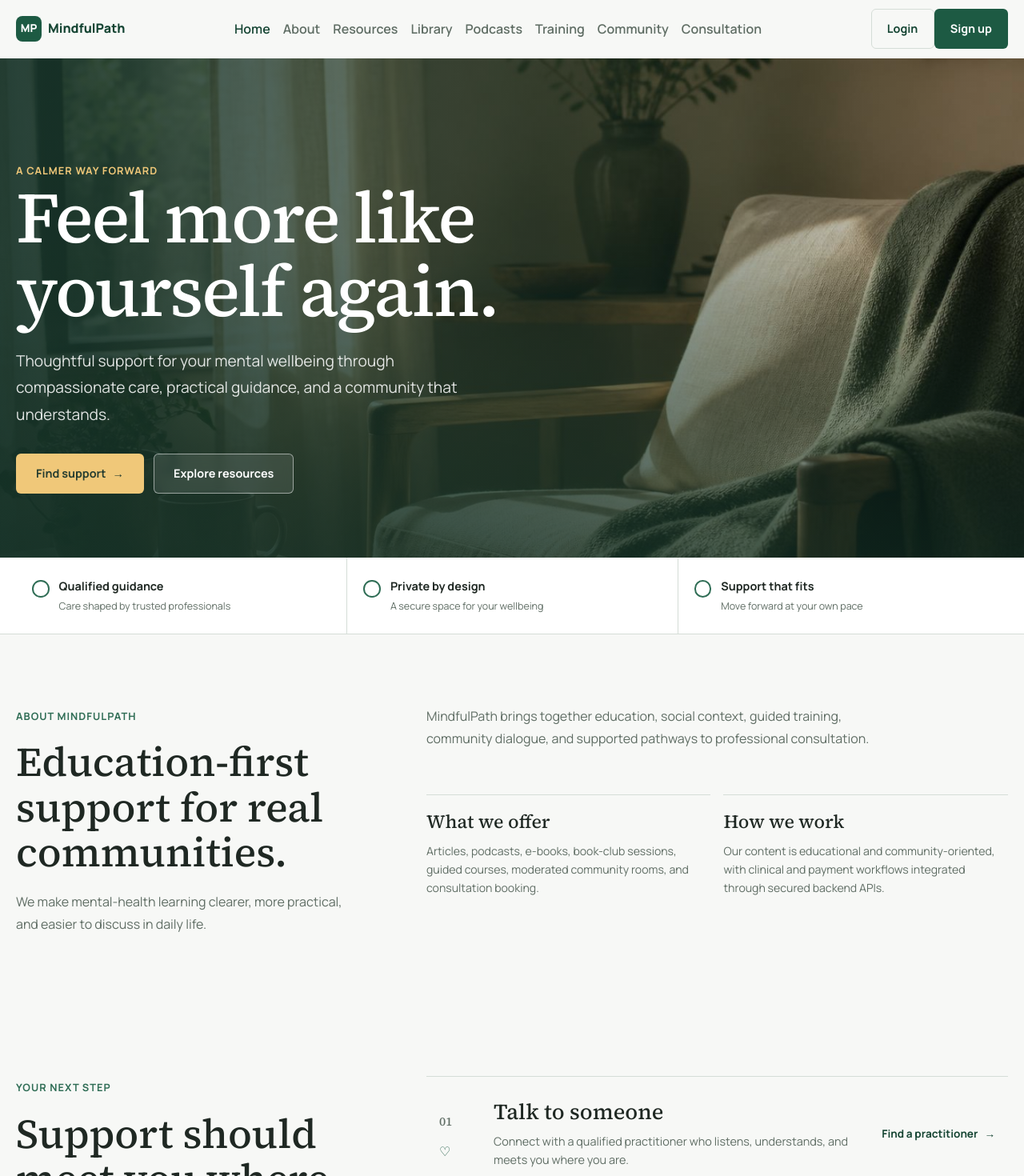
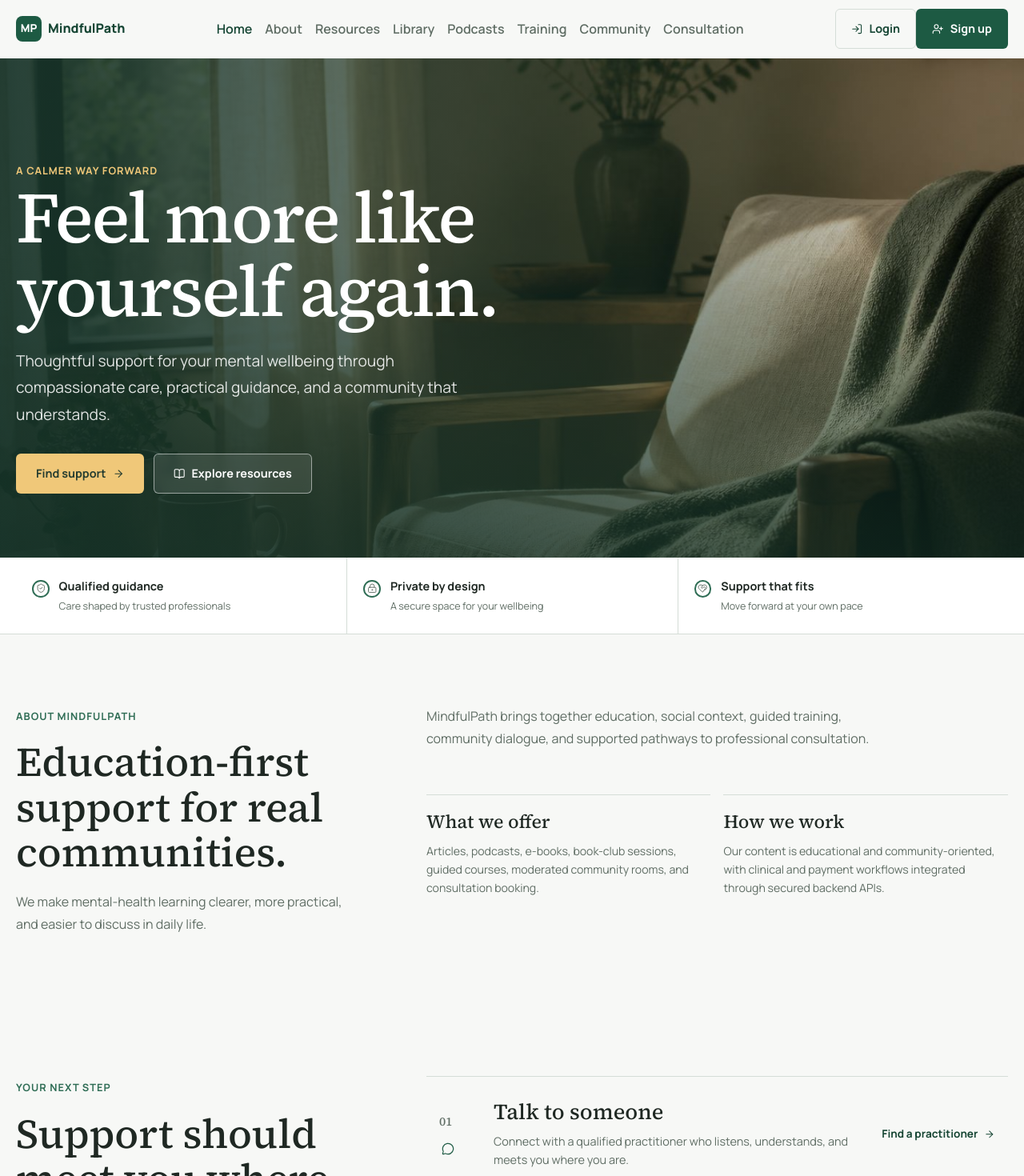
Before and after one commit to briankush/Mental-Health, a React (Vite) app in the folder client/frontendnew/: page / in a window 1280 px wide. Shown: the top 1470 px of the page at 80% size. Built offline with nearby package versions, Linux system fonts and the light colour scheme.

Commit message:
feat: integrate lucide icons for improved UI elements and navigation

```diff
--- a/client/frontendnew/css/admin-books.css
+++ b/client/frontendnew/css/admin-books.css
@@ -2089,7 +2089,9 @@ tbody tr:last-child td {
     }
 
     .mobile-menu {
-        display: block;
+        display: inline-flex;
+        align-items: center;
+        justify-content: center;
     }
 
     .topbar {
@@ -2111,7 +2113,11 @@ tbody tr:last-child td {
     }
 
     .view-site {
-        display: none;
+        display: inline-flex;
+        align-items: center;
+        gap: 6px;
+        padding: 7px 8px;
+        font-size: 0;
     }
 
     .page-header {
--- a/client/frontendnew/css/global.css
+++ b/client/frontendnew/css/global.css
@@ -82,6 +82,18 @@ p {
   font-size: var(--fs-meta);
   cursor: pointer;
   transition: background var(--transition-fast), border-color var(--transition-fast), transform var(--transition-fast);
+}
+
+.btn svg,
+.nav-toggle svg,
+.home-trust__icon svg,
+.home-path__icon svg,
+.home-path__link svg,
+.home-care__check svg {
+  width: 1em;
+  height: 1em;
+  flex: 0 0 auto;
+  stroke-width: 1.8;
 }
 
 .btn:hover,
--- a/client/frontendnew/css/home.css
+++ b/client/frontendnew/css/home.css
@@ -122,6 +122,9 @@
   border: 2px solid var(--color-primary-soft);
   border-radius: 50%;
   margin-top: 0.15rem;
+  display: grid;
+  place-items: center;
+  padding: 0.15rem;
 }
 
 .home-trust strong {
@@ -226,6 +229,8 @@
   height: 1.35rem;
   margin-top: 0.65rem;
   color: var(--color-primary);
+  display: grid;
+  place-items: center;
 }
 
 .home-path h3 {
--- a/client/frontendnew/js/app.js
+++ b/client/frontendnew/js/app.js
@@ -8,6 +8,7 @@ import { initPayments } from "./payments.js";
 import { initConsultationBooking } from "./consultation.js";
 import { initDynamicCollections } from "./page-loaders.js";
 import { showToast } from "./components/toast.js";
+import { initSiteIcons } from "./site-icons.js";
 
 function initStaticCards() {
   const now = document.getElementById("year-now");
@@ -22,6 +23,7 @@ document.addEventListener("DOMContentLoaded", () => {
 
   initNavbar({ basePath, currentPage: page });
   initFooter({ basePath });
+  initSiteIcons();
 
   initAuthForms();
   initProfileTabs();
--- /dev/null
+++ b/client/frontendnew/js/site-icons.js
@@ -0,0 +1,23 @@
+import { createIcons, icons } from "lucide";
+
+function addIcon(element, name) {
+  if (element && !element.querySelector("[data-lucide]")) {
+    element.insertAdjacentHTML("afterbegin", `<i data-lucide="${name}"></i>`);
+  }
+}
+
+export function initSiteIcons() {
+  addIcon(document.querySelector(".nav-toggle"), "menu");
+
+  document.querySelectorAll("[data-logout]").forEach((element) => addIcon(element, "log-out"));
+  document.querySelectorAll(".home-trust__icon").forEach((element, index) => {
+    addIcon(element, ["shield-check", "lock-keyhole", "heart-handshake"][index] || "heart-handshake");
+  });
+  document.querySelectorAll(".home-path__icon").forEach((element, index) => {
+    element.textContent = "";
+    addIcon(element, ["message-circle", "book-open", "users-round"][index] || "users-round");
+  });
+  document.querySelectorAll(".home-care__check").forEach((element) => addIcon(element, "check"));
+
+  createIcons({ icons, attrs: { "aria-hidden": "true" } });
+}
--- a/client/frontendnew/package.json
+++ b/client/frontendnew/package.json
@@ -11,6 +11,7 @@
   "dependencies": {
     "@vercel/analytics": "^2.0.1",
     "@vitejs/plugin-react": "latest",
+    "lucide": "^1.49.0",
     "lucide-react": "latest",
     "react": "latest",
     "react-dom": "latest",
--- a/client/frontendnew/src/components/SiteLayout.jsx
+++ b/client/frontendnew/src/components/SiteLayout.jsx
@@ -1,5 +1,6 @@
 import { useEffect, useState } from "react";
 import { Link, Outlet, useLocation, useNavigate } from "react-router-dom";
+import { LogIn, LogOut, Menu, UserPlus, X } from "lucide-react";
 
 function NavLink({ to, label, active }) {
   return <Link className={`nav-link ${active ? "is-active" : ""}`} to={to}>{label}</Link>;
@@ -50,9 +51,9 @@ export function SiteLayout() {
             {authenticated && <div className="nav-item"><NavLink to="/profile" label="Profile" active={location.pathname === "/profile"} /></div>}
           </nav>
           <div className="nav-actions">
-            {authenticated ? <button className="btn btn--secondary" type="button" onClick={handleLogout}>Log out</button> : <Link className="btn btn--secondary" to="/login">Login</Link>}
-            {!authenticated && <Link className="btn" to="/register">Sign up</Link>}
-            <button className="nav-toggle" type="button" aria-expanded={menuOpen} aria-controls="mobile-panel" aria-label={menuOpen ? "Close menu" : "Open menu"} onClick={() => setMenuOpen((isOpen) => !isOpen)}><span aria-hidden="true">{menuOpen ? "×" : "☰"}</span></button>
+            {authenticated ? <button className="btn btn--secondary" type="button" onClick={handleLogout}><LogOut aria-hidden="true" /> Log out</button> : <Link className="btn btn--secondary" to="/login"><LogIn aria-hidden="true" /> Login</Link>}
+            {!authenticated && <Link className="btn" to="/register"><UserPlus aria-hidden="true" /> Sign up</Link>}
+            <button className="nav-toggle" type="button" aria-expanded={menuOpen} aria-controls="mobile-panel" aria-label={menuOpen ? "Close menu" : "Open menu"} onClick={() => setMenuOpen((isOpen) => !isOpen)}>{menuOpen ? <X aria-hidden="true" /> : <Menu aria-hidden="true" />}</button>
           </div>
         </div>
         <div className={`mobile-panel ${menuOpen ? "is-open" : ""}`} id="mobile-panel"><div className="container mobile-nav"><Link to="/">Home</Link><Link to="/about">About</Link><details><summary>Resources</summary><Link to="/articles">Articles</Link><Link to="/articles#mental-health">Mental Health</Link><Link to="/articles#social-issues">Social Issues</Link><Link to="/quizzes">Quizzes</Link></details><details><summary>Library</summary><Link to="/ebooks">E-books</Link><Link to="/book-club">Book Club</Link><Link to="/book-club#weekly-chapter">Weekly Chapter</Link></details><Link to="/podcasts">Podcasts</Link><Link to="/training">Training</Link><Link to="/community">Community</Link><Link to="/chatroom">Chatroom</Link><Link to="/quizzes#qa">Q&amp;A</Link><Link to="/consultation">Consultation</Link>{authenticated && <Link to="/profile">Profile</Link>}{authenticated ? <button type="button" onClick={handleLogout}>Log out</button> : <Link to="/login">Login</Link>}{!authenticated && <Link to="/register">Sign up</Link>}</div></div>
--- a/client/frontendnew/src/legacy/legacyScripts.js
+++ b/client/frontendnew/src/legacy/legacyScripts.js
@@ -1,5 +1,6 @@
 const publicScripts = import("../../js/app.js");
 const adminModules = import.meta.glob("../../js/admin-*.js");
+const adminIcons = import("../../js/admin-icons.js");
 
 const adminScripts = {
   "index.html": ["../../js/admin-auth.js", "../../js/admin-dashboard.js"],
@@ -16,6 +17,7 @@ export async function runLegacyScripts(filename, admin = false) {
     await publicScripts;
   } else {
     await Promise.all((adminScripts[filename] || ["../../js/admin-auth.js"]).map((path) => adminModules[path]?.()));
+    (await adminIcons).initAdminIcons();
   }
 
   document.dispatchEvent(new Event("DOMContentLoaded"));
--- a/client/frontendnew/src/pages/HomePage.jsx
+++ b/client/frontendnew/src/pages/HomePage.jsx
@@ -1,5 +1,6 @@
 import { useEffect } from "react";
 import { Link } from "react-router-dom";
+import { ArrowRight, BookOpen, HeartHandshake, LockKeyhole, MessageCircle, ShieldCheck, UsersRound } from "lucide-react";
 import { initConsultationBooking } from "../../js/consultation.js";
 
 export function HomePage() {
@@ -17,14 +18,14 @@ export function HomePage() {
           <span className="kicker">A calmer way forward</span>
           <h1>Feel more like yourself again.</h1>
           <p>Thoughtful support for your mental wellbeing through compassionate care, practical guidance, and a community that understands.</p>
-          <div className="home-actions"><Link className="btn" to="/consultation">Find support <span aria-hidden="true">&rarr;</span></Link><Link className="btn btn--hero-outline" to="/articles">Explore resources</Link></div>
+          <div className="home-actions"><Link className="btn" to="/consultation">Find support <ArrowRight aria-hidden="true" /></Link><Link className="btn btn--hero-outline" to="/articles"><BookOpen aria-hidden="true" /> Explore resources</Link></div>
         </div>
       </section>
       <section className="home-trust" aria-label="Why MindfulPath">
         <div className="container home-trust__inner">
-          <div className="home-trust__item"><span className="home-trust__icon" aria-hidden="true" /><div><strong>Qualified guidance</strong><span>Care shaped by trusted professionals</span></div></div>
-          <div className="home-trust__item"><span className="home-trust__icon" aria-hidden="true" /><div><strong>Private by design</strong><span>A secure space for your wellbeing</span></div></div>
-          <div className="home-trust__item"><span className="home-trust__icon" aria-hidden="true" /><div><strong>Support that fits</strong><span>Move forward at your own pace</span></div></div>
+          <div className="home-trust__item"><span className="home-trust__icon" aria-hidden="true"><ShieldCheck /></span><div><strong>Qualified guidance</strong><span>Care shaped by trusted professionals</span></div></div>
+          <div className="home-trust__item"><span className="home-trust__icon" aria-hidden="true"><LockKeyhole /></span><div><strong>Private by design</strong><span>A secure space for your wellbeing</span></div></div>
+          <div className="home-trust__item"><span className="home-trust__icon" aria-hidden="true"><HeartHandshake /></span><div><strong>Support that fits</strong><span>Move forward at your own pace</span></div></div>
         </div>
       </section>
       <section className="home-section" id="about">
@@ -37,9 +38,9 @@ export function HomePage() {
         <div className="container home-section--split">
           <div className="home-section__intro"><span className="kicker">Your next step</span><h2>Support should meet you where you are.</h2><p>Whether you want to talk, learn, or simply feel understood, there is a place to begin.</p></div>
           <div className="home-paths">
-            <Link className="home-path" to="/consultation"><div><span className="home-path__number">01</span><div className="home-path__icon" aria-hidden="true">&#9825;</div></div><div><h3>Talk to someone</h3><p>Connect with a qualified practitioner who listens, understands, and meets you where you are.</p></div><span className="home-path__link">Find a practitioner <span aria-hidden="true">&rarr;</span></span></Link>
-            <Link className="home-path" to="/articles"><div><span className="home-path__number">02</span><div className="home-path__icon" aria-hidden="true">&#9634;</div></div><div><h3>Learn at your pace</h3><p>Explore practical articles, guided exercises, and expert insight for the moments that matter.</p></div><span className="home-path__link">Explore resources <span aria-hidden="true">&rarr;</span></span></Link>
-            <Link className="home-path" to="/community"><div><span className="home-path__number">03</span><div className="home-path__icon" aria-hidden="true">&#9829;</div></div><div><h3>Feel less alone</h3><p>Join thoughtful conversations and find steady encouragement from people who understand.</p></div><span className="home-path__link">Visit the community <span aria-hidden="true">&rarr;</span></span></Link>
+            <Link className="home-path" to="/consultation"><div><span className="home-path__number">01</span><div className="home-path__icon" aria-hidden="true"><MessageCircle /></div></div><div><h3>Talk to someone</h3><p>Connect with a qualified practitioner who listens, understands, and meets you where you are.</p></div><span className="home-path__link">Find a practitioner <ArrowRight aria-hidden="true" /></span></Link>
+            <Link className="home-path" to="/articles"><div><span className="home-path__number">02</span><div className="home-path__icon" aria-hidden="true"><BookOpen /></div></div><div><h3>Learn at your pace</h3><p>Explore practical articles, guided exercises, and expert insight for the moments that matter.</p></div><span className="home-path__link">Explore resources <ArrowRight aria-hidden="true" /></span></Link>
+            <Link className="home-path" to="/community"><div><span className="home-path__number">03</span><div className="home-path__icon" aria-hidden="true"><UsersRound /></div></div><div><h3>Feel less alone</h3><p>Join thoughtful conversations and find steady encouragement from people who understand.</p></div><span className="home-path__link">Visit the community <ArrowRight aria-hidden="true" /></span></Link>
           </div>
         </div>
       </section>
```
Also changed, not shown: client/frontendnew/css/admin-shared.css (+24 -1 lines), client/frontendnew/js/admin-icons.js (added, +39 -0 lines), 1 other file (tests, documents, lock files or other folders).
